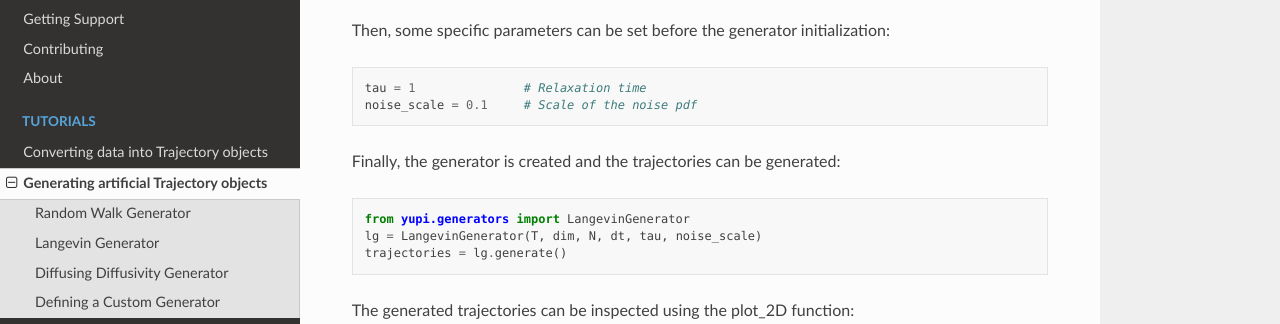
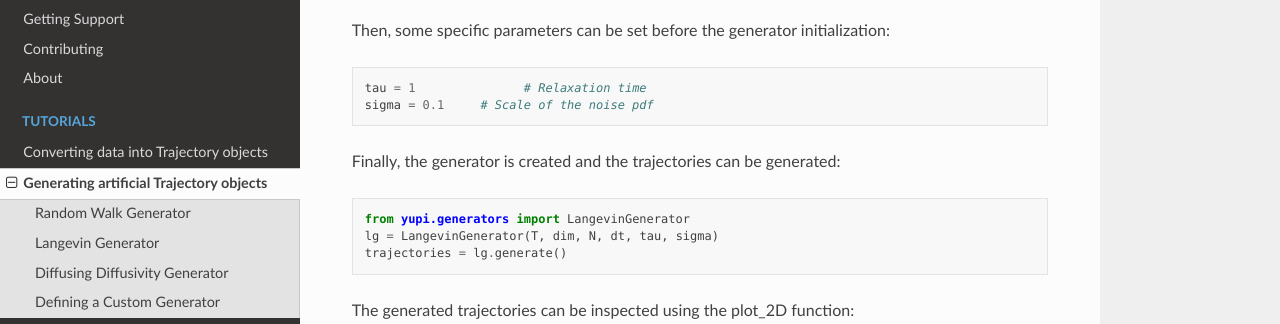
Before and after one commit to yupidevs/yupi, a Sphinx documentation site: the page built from docs/source/tutorials/generating.rst, in a window 1280 px wide and 900 px high, scrolled down 1949 px. Shown: the part 162-486 px from the top of the window. Built offline with Sphinx 7.4.7 and the Read the Docs theme 2.0.0, drawn with Linux system fonts in a browser that asks for light colours.

Commit message:
Replace noise_scale by sigma

```diff
--- a/docs/source/examples/example1.rst
+++ b/docs/source/examples/example1.rst
@@ -91,7 +91,7 @@ Langevin Generator:
 .. code-block:: python
 
    tau = (alpha / m)**-1                   # relaxation time
-   noise_scale = np.sqrt(2 / tau) * v_eq   # scale parameter of noise pdf
+   sigma = np.sqrt(2 / tau) * v_eq   # scale parameter of noise pdf
 
 
 Finally, we define general simulation parameters:
@@ -113,7 +113,7 @@ we just need to instantiate the class and generate the Trajectories:
 
 .. code-block:: python
 
-   lg = LangevinGenerator(tt, dim, N, dt, tau, noise_scale)
+   lg = LangevinGenerator(tt, dim, N, dt, tau, sigma)
    trajs = lg.generate()
 
 
--- a/docs/source/tutorials/generating.rst
+++ b/docs/source/tutorials/generating.rst
@@ -76,14 +76,14 @@ Then, some specific parameters can be set before the generator initialization:
 .. code-block:: python
 
     tau = 1               # Relaxation time
-    noise_scale = 0.1     # Scale of the noise pdf
+    sigma = 0.1     # Scale of the noise pdf
 
 Finally, the generator is created and the trajectories can be generated:
 
 .. code-block:: python
 
    from yupi.generators import LangevinGenerator
-   lg = LangevinGenerator(T, dim, N, dt, tau, noise_scale)
+   lg = LangevinGenerator(T, dim, N, dt, tau, sigma)
    trajectories = lg.generate()
 
 The generated trajectories can be inspected using the plot_2D function:
```
Also changed, not shown: 1 other file.
